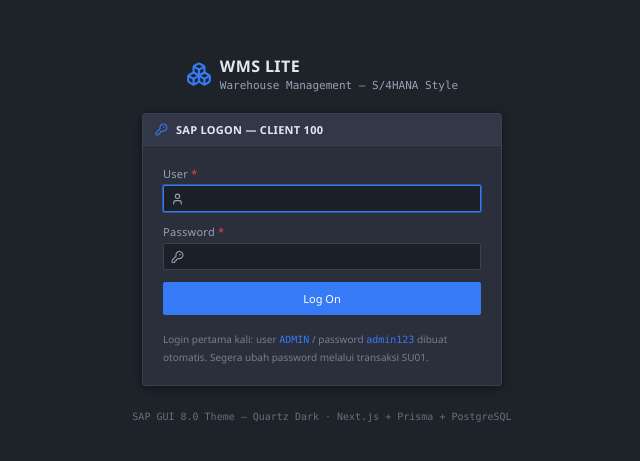
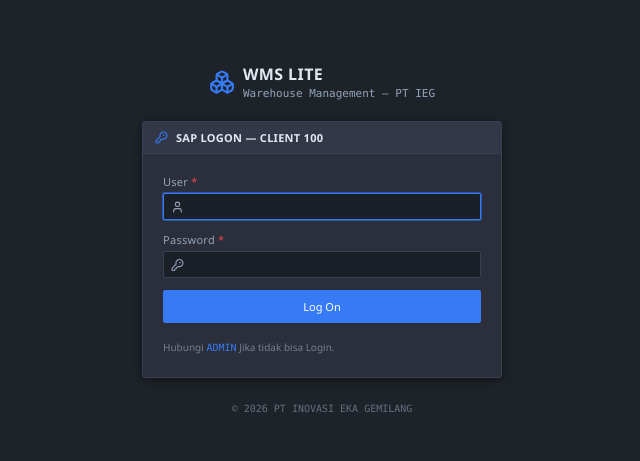
Before and after one commit to Joenathanong/ieg-wms, a Next.js app: page /login in a window 1280 px wide. Shown: the part 161-622 px from the top of the page, without its empty margins (318-958 px from the left). Built offline with nearby package versions, Linux system fonts and the light colour scheme.

Commit message:
change menu

```diff
--- a/src/app/login/page.tsx
+++ b/src/app/login/page.tsx
@@ -77,9 +77,7 @@
         </button>
 
         <p className="text-xxs text-sap-muted/70 leading-relaxed pt-1">
-          Login pertama kali: user <span className="font-mono text-sap-blue">ADMIN</span> / password{' '}
-          <span className="font-mono text-sap-blue">admin123</span> dibuat otomatis. Segera ubah password
-          melalui transaksi SU01.
+          Hubungi <span className="font-mono text-sap-blue">ADMIN</span><span className="font-mono text-sap-blue"></span> Jika tidak bisa Login.
         </p>
       </div>
     </form>
@@ -93,7 +91,7 @@
         <Boxes size={26} className="text-sap-blue" />
         <div>
           <h1 className="text-base font-semibold tracking-wide">WMS LITE</h1>
-          <p className="text-2xs text-sap-muted font-mono">Warehouse Management — S/4HANA Style</p>
+          <p className="text-2xs text-sap-muted font-mono">Warehouse Management — PT IEG</p>
         </div>
       </div>
 
@@ -108,7 +106,7 @@
       </Suspense>
 
       <p className="mt-6 text-xxs text-sap-muted/60 font-mono">
-        SAP GUI 8.0 Theme — Quartz Dark · Next.js + Prisma + PostgreSQL
+        © 2026 PT INOVASI EKA GEMILANG
       </p>
     </div>
   );
```
